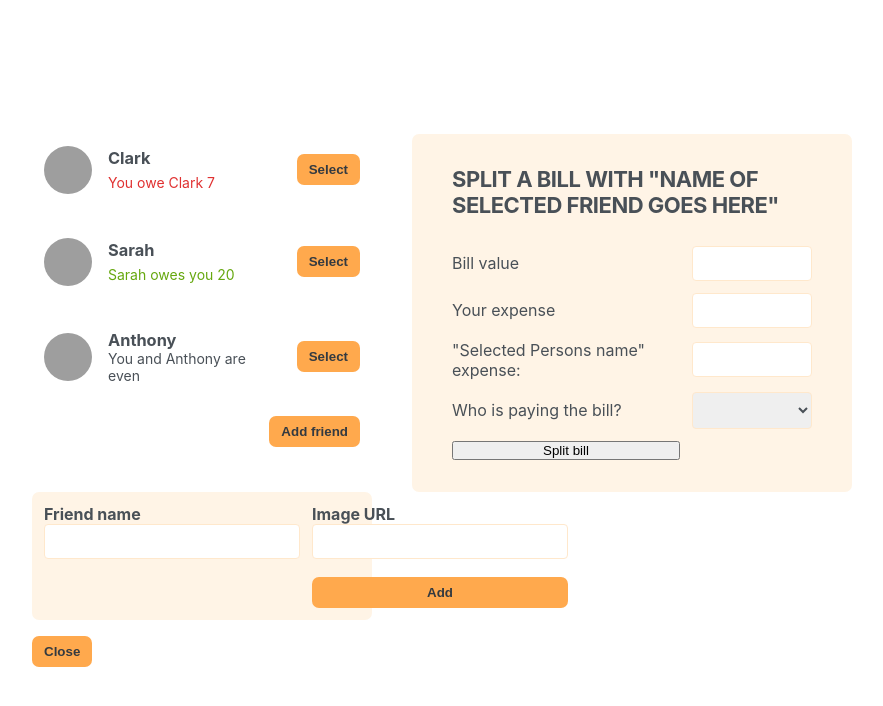
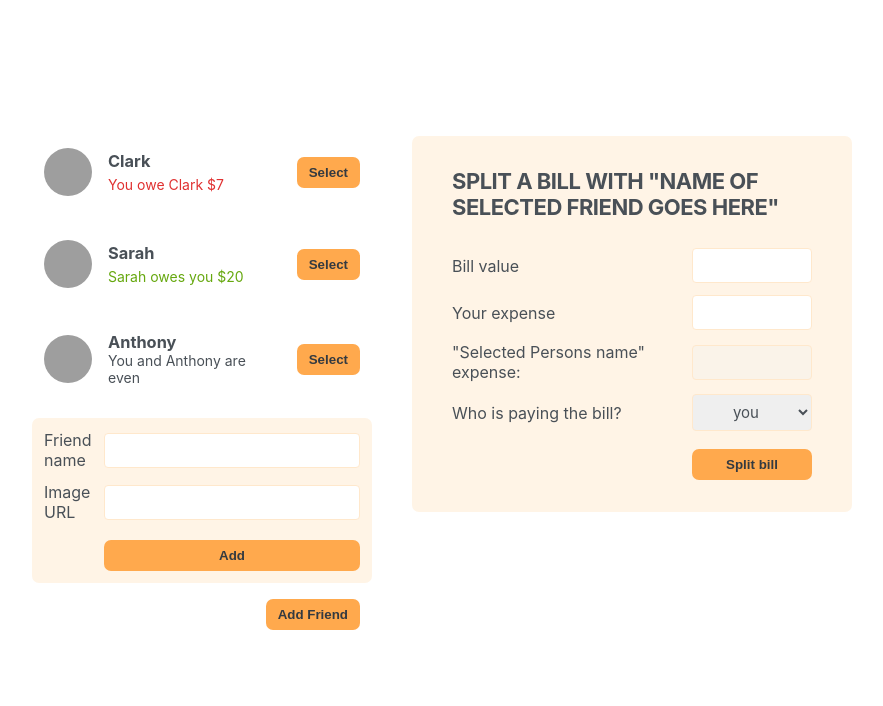
Before and after one commit to joelfuelling/eat-and-split, a React (Create React App) app: page / in a window 1280 px wide. Shown: the top 706 px of the page, without its empty margins (198-1081 px from the left). Built offline with nearby package versions, Linux system fonts and the light colour scheme; grey boxes are pictures that could not be loaded.

Commit message:
NOW the static is built. Had to add button component and finish bill component

```diff
--- a/src/App.js
+++ b/src/App.js
@@ -3,6 +3,7 @@
 import FriendsList from './components/FriendsList';
 import Bill from './components/Bill';
 import AddFriend from './components/AddFriend';
+import Button from './components/Button';
 
 
 export default function App() {
@@ -10,9 +11,11 @@ export default function App() {
     <div className="app">
       <div className="sidebar">
         <FriendsList/>
+        <AddFriend />
+        <Button>Add Friend</Button>
       </div>
       <Bill/>
-      <AddFriend />
+
     </div>
   );
 }
--- a/src/components/AddFriend.jsx
+++ b/src/components/AddFriend.jsx
@@ -1,3 +1,5 @@
+import Button from "./Button";
+
 export default function AddFriend() {
 
     function handleFriendAdd(e) {
@@ -8,15 +10,12 @@ export default function AddFriend() {
         <>
         <div>
             <form className="form-add-friend">
-                <h4> Friend name
+                <p>Friend name </p>
                 <input type="text"/>
-                </h4>
-                <h4> Image URL
+                <p> Image URL </p>
                 <input type="URL"/>
-                </h4>
-                <button className="button">Add</button>
+                <Button className="button" onSubmit={handleFriendAdd}> Add</Button>
             </form>
-            <button className="button" onSubmit={handleFriendAdd}> Close</button>
         </div>
         </>
     )
--- a/src/components/Bill.jsx
+++ b/src/components/Bill.jsx
@@ -1,20 +1,31 @@
+import SelectButton from "./Button"
+
 export default function Bill() {
+
+    function splitBill() {
+
+    }
+
     return (
         <>
 
         <form className="form-split-bill">
             <h2>Split a bill with "Name of selected friend goes here"</h2>
             <p>Bill value</p>
-            <input type="text"/>
+            <input type="Number"/>
+
             <p>Your expense</p>
-            <input type="text"/>
+            <input type="Number"/>
+
             <div>"Selected Persons name" expense:</div>
-            <input></input>
+            <input type="text" disabled/>
+
             <p>Who is paying the bill?</p>
                 <select>
-                    {/* Dropdwon component to map each person to drop down */}
+                    <option value='user'>you</option>
+                    <option value="friend">X</option>
                 </select>
-            <button>Split bill</button>
+            <SelectButton onSubmit={splitBill}>Split bill</SelectButton>
         </form>
 
         </>
--- /dev/null
+++ b/src/components/Button.jsx
@@ -0,0 +1,7 @@
+export default function Button({children}) {
+    return (
+        <>
+            <button className="button">{children}</button>
+        </>
+    )
+}
--- a/src/components/Friends.jsx
+++ b/src/components/Friends.jsx
@@ -1,4 +1,4 @@
-
+import Button from "./Button"
 export default function Friend({friend}) {
     return (
         <>
@@ -6,21 +6,23 @@ export default function Friend({friend}) {
             <img src={`${friend.image}`} alt={friend.name} />
 
             <h3>{friend.name}</h3>
-                {/* Triple Short Circuit! */}
+            {/* Triple Short Circuit! Only one will apply */}
             {friend.balance < 0 &&
             <p className="red">
-                    You owe {`${friend.name}`} {`${Math.abs(friend.balance)}`}
+                You owe {`${friend.name}`} ${`${Math.abs(friend.balance)}`}
             </p>}
             {friend.balance > 0 &&
             <p className="green">
-                    {`${friend.name}`} owes you  {`${Math.abs(friend.balance)}`}
+                {`${friend.name}`} owes you  ${`${Math.abs(friend.balance)}`}
             </p>}
             {friend.balance === 0 &&
             <p >
                 You and {`${friend.name}`} are even
             </p>}
-                <button className="button">Select</button>
+            <Button>Select</Button>
         </li>
+
+
         </>
     )
 
--- a/src/components/FriendsList.jsx
+++ b/src/components/FriendsList.jsx
@@ -1,5 +1,5 @@
 import Friend from "./Friends";
-
+import Button from "./Button";
 // A negative value means that person owes the person with a positive value money.
 const initialFriends = [
     {
@@ -32,7 +32,7 @@ export default function FriendsList() {
                     <Friend friend={friend}/>
                 </ul>
             )}
-            <button className="button">Add friend</button>
+
         </>
     )
 }
```
Lines whose indentation alone changed are shown as unchanged.
